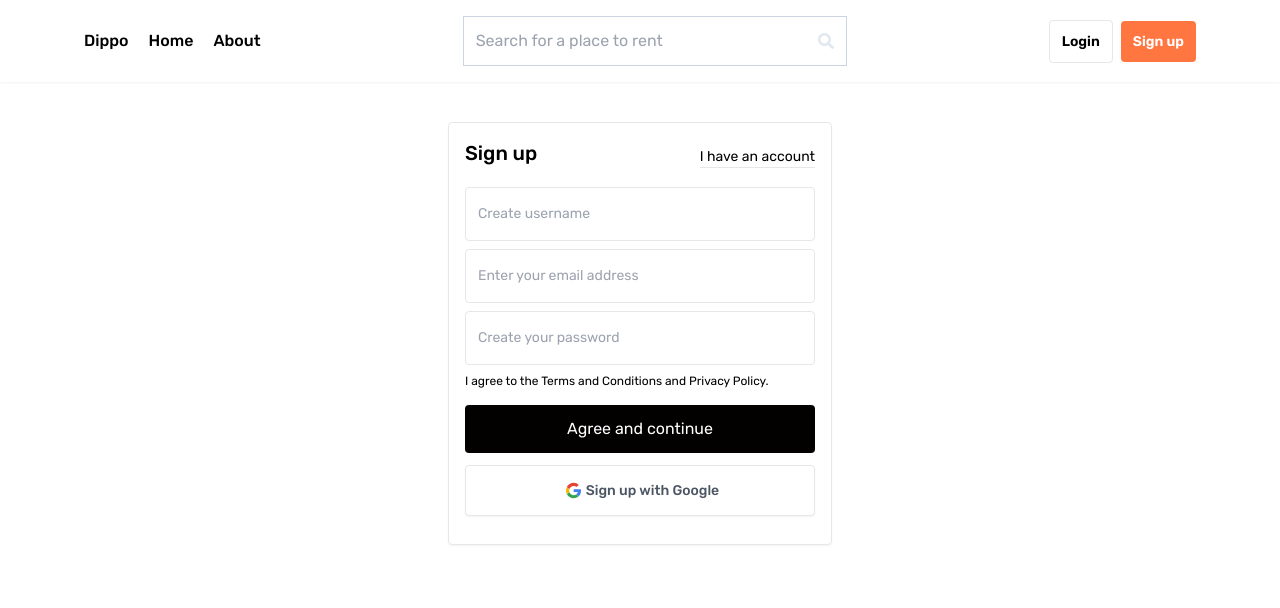
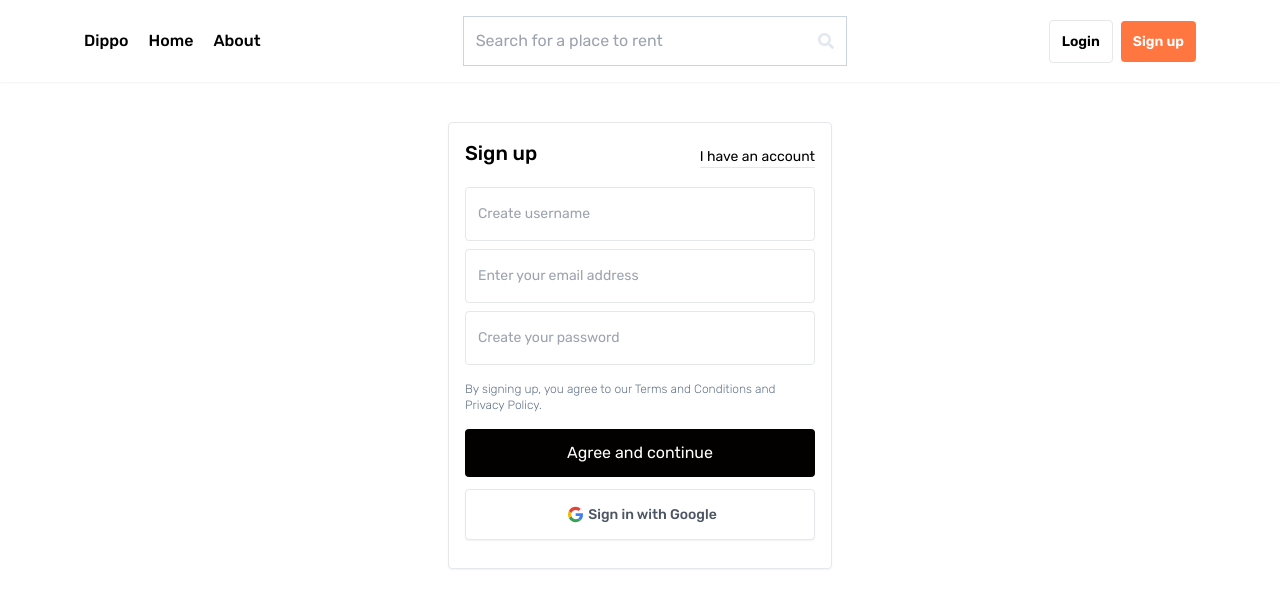
Before and after one commit to zurane/dippo, a React (Vite) app: page /sign-up in a window 1280 px wide. Shown: the top 608 px of the page. Built offline with nearby package versions, Linux system fonts and the light colour scheme.

Commit message:
Redux persist to store our user login data to our local storage

```diff
--- a/package.json
+++ b/package.json
@@ -15,7 +15,8 @@
     "react-dom": "^18.3.1",
     "react-icons": "^5.2.1",
     "react-redux": "^9.1.2",
-    "react-router-dom": "^6.26.0"
+    "react-router-dom": "^6.26.0",
+    "redux-persist": "^6.0.0"
   },
   "devDependencies": {
     "@types/react": "^18.3.3",
--- /dev/null
+++ b/src/components/OAuth.jsx
@@ -0,0 +1,13 @@
+import React from "react";
+import googleLogo from "../assets/7123025_logo_google_g_icon.svg"; // Importing a Google logo image for the "Continue with Google" button
+
+export default function OAuth() {
+  return (
+    <div className="my-3">
+      <button className="flex justify-center items-center  w-full bg-white border rounded shadow-sm px-2 py-3 text-sm font-medium text-gray-600 hover:bg-gray-50 dark:text-white hover:bg-gray-25 focus:outline-none focus:ring-2 focus:ring-offset-2 focus:ring-gray-500">
+        <img src={googleLogo} alt="google G logo" width={25} />
+        <span className="text-regular">Sign in with Google</span>
+      </button>
+    </div>
+  );
+}
--- a/src/main.jsx
+++ b/src/main.jsx
@@ -2,11 +2,14 @@ import React from "react";
 import ReactDOM from "react-dom/client";
 import App from "./App.jsx";
 import "./index.css";
-import { store } from "./redux/store.js";
+import { persistor, store } from "./redux/store.js";
 import { Provider } from "react-redux";
+import { PersistGate } from "redux-persist/integration/react";
 
 ReactDOM.createRoot(document.getElementById("root")).render(
   <Provider store={store}>
-    <App />
+    <PersistGate loading={null} persistor={persistor}>
+      <App />
+    </PersistGate>
   </Provider>
 );
--- a/src/pages/SignIn.jsx
+++ b/src/pages/SignIn.jsx
@@ -1,5 +1,4 @@
 import { Link, useNavigate } from "react-router-dom";
-import googleLogo from "../assets/7123025_logo_google_g_icon.svg"; // Importing a Google logo image for the "Continue with Google" button
 // Importing Link for navigation between routes and useNavigate for programmatic navigation
 import { useState } from "react"; // Importing useState hook for managing state within the component
 import { useDispatch, useSelector } from "react-redux"; // import use dispatch hook from redux to dispatch our actions (functions);
@@ -8,6 +7,7 @@ import {
   signInSuccess,
   signInStart,
 } from "../redux/user/userSlice"; //import our functions from our slice
+import OAuth from "../components/OAuth";
 // import Snackbar from "@mui/joy/Snackbar"; // Commented out Snackbar import, possibly for showing notifications
 
 export default function SignIn() {
@@ -55,7 +55,7 @@ export default function SignIn() {
           className="bg-orange-100 border-l-4 my-2 border-orange-500 text-orange-700 p-2"
           role="alert"
         >
-          <p class="font-medium text-sm">Error</p>
+          <p className="font-medium text-sm">Error</p>
           <p className="text-sm">{error}</p>
         </div>
       )}
@@ -85,16 +85,11 @@ export default function SignIn() {
           type="submit"
           className=" bg-black py-3 rounded text-white mt-2 hover:opacity-90"
         >
-          {loading == true ? "Loggin..." : "Log in"}
+          {loading == true ? "Loggin..." : "Sign in"}
           {/* // Show "Loading..." while loading, otherwise "Create account" */}
         </button>
       </form>
-      <div className="my-3">
-        <button className="flex justify-center items-center  w-full bg-white border rounded shadow-sm px-2 py-3 text-sm font-medium text-gray-600 hover:bg-gray-50 dark:text-white hover:bg-gray-25 focus:outline-none focus:ring-2 focus:ring-offset-2 focus:ring-gray-500">
-          <img src={googleLogo} alt="google G logo" width={25} />
-          <span className="text-regular">Sign in with Google</span>
-        </button>
-      </div>
+      <OAuth/>
     </div>
   );
 }
--- a/src/pages/SignUp.jsx
+++ b/src/pages/SignUp.jsx
@@ -1,7 +1,7 @@
 import { Link, NavLink, useNavigate } from "react-router-dom"; // Importing Link for navigation between routes and useNavigate for programmatic navigation
 import { useState } from "react"; // Importing useState hook for managing state within the component
 // import Snackbar from "@mui/joy/Snackbar"; // Commented out Snackbar import, possibly for showing notifications
-import googleLogo from "../assets/7123025_logo_google_g_icon.svg"; // Importing a Google logo image for the "Continue with Google" button
+import OAuth from "../components/OAuth";
 
 export default function SignUp() {
   const [loading, setLoading] = useState(false); // State to manage the loading state of the form
@@ -11,6 +11,7 @@ export default function SignUp() {
   const redirect = useNavigate(); // Hook for programmatic navigation after successful sign-up
 
   const handleChange = (e) => {
+    console.log(formData);
     setFormData({
       ...formData, // Spread operator to keep existing form data
       [e.target.id]: e.target.value, // Dynamically updating the formData state with the current input value
@@ -91,8 +92,8 @@ export default function SignUp() {
           className="border p-3 py-4 text-sm rounded"
           onChange={handleChange} // Handle input changes by updating the formData state
         />
-        <span className="text-xs">
-          I agree to the Terms and Conditions and Privacy
+        <span className="text-xs pt-2 text-slate-500 font-light">
+          By signing up, you agree to our Terms and Conditions and Privacy
           Policy.
         </span>
         <button
@@ -104,12 +105,7 @@ export default function SignUp() {
           {/* // Show "Loading..." while loading, otherwise "Create account" */}
         </button>
       </form>
-      <div className="my-3">
-        <button className="flex justify-center items-center  w-full bg-white border rounded shadow-sm px-2 py-3 text-sm font-medium text-gray-600 hover:bg-gray-50 dark:text-white hover:bg-gray-25 focus:outline-none focus:ring-2 focus:ring-offset-2 focus:ring-gray-500">
-          <img src={googleLogo} alt="google G logo" width={25} />
-          <span className="text-regular">Sign up with Google</span>
-        </button>
-      </div>
+      <OAuth />
     </div>
   );
 }
--- a/src/redux/store.js
+++ b/src/redux/store.js
@@ -1,12 +1,22 @@
-import { configureStore } from "@reduxjs/toolkit";
+import { combineReducers, configureStore } from "@reduxjs/toolkit";
 import currentUserReducer from "../redux/user/userSlice.js";
+import { persistReducer, persistStore } from "redux-persist";
+import storage from "redux-persist/lib/storage";
+
+const rootReducer = combineReducers({ currentUser: currentUserReducer });
+const persistConfig = {
+  key: "root",
+  storage,
+  version: 1,
+};
+const persistedReducer = persistReducer(persistConfig, rootReducer);
 
 export const store = configureStore({
-  reducer: {
-    currentUser: currentUserReducer,
-  },
+  reducer: persistedReducer,
   middleware: (getDefaultMiddleware) =>
     getDefaultMiddleware({
       serializableCheck: false,
     }),
 });
+
+export const persistor = persistStore(store);
```
Also changed, not shown: 1 other file (tests, documents, lock files or other folders).
